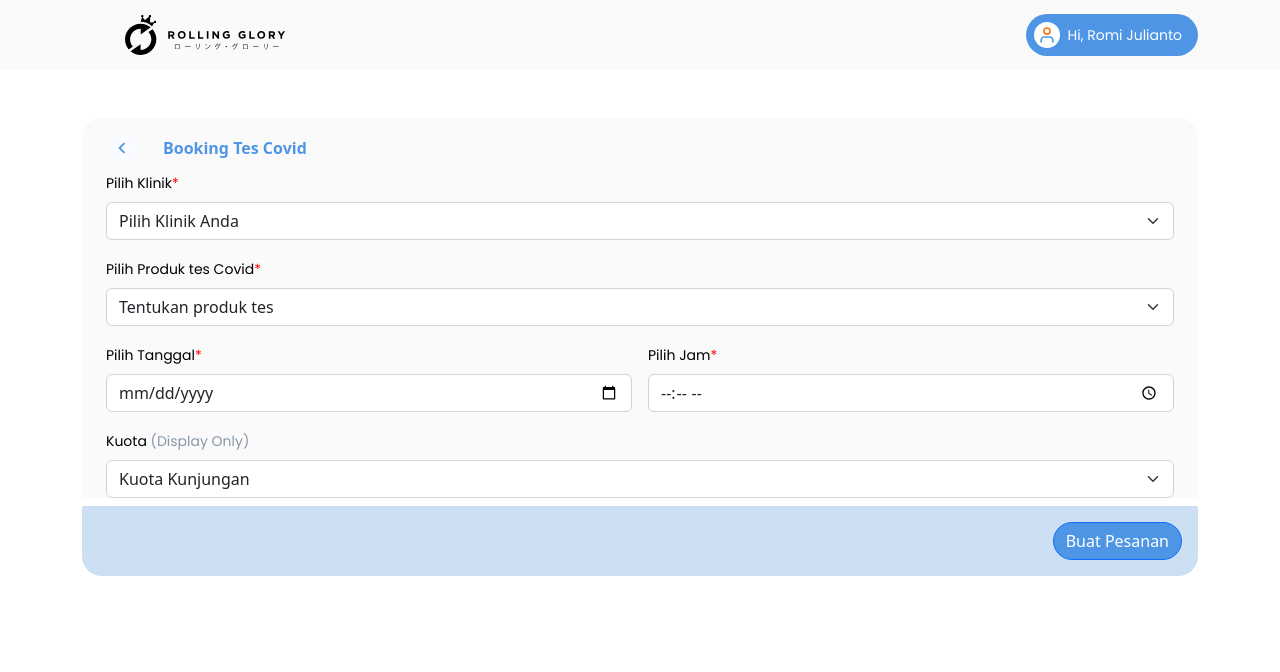
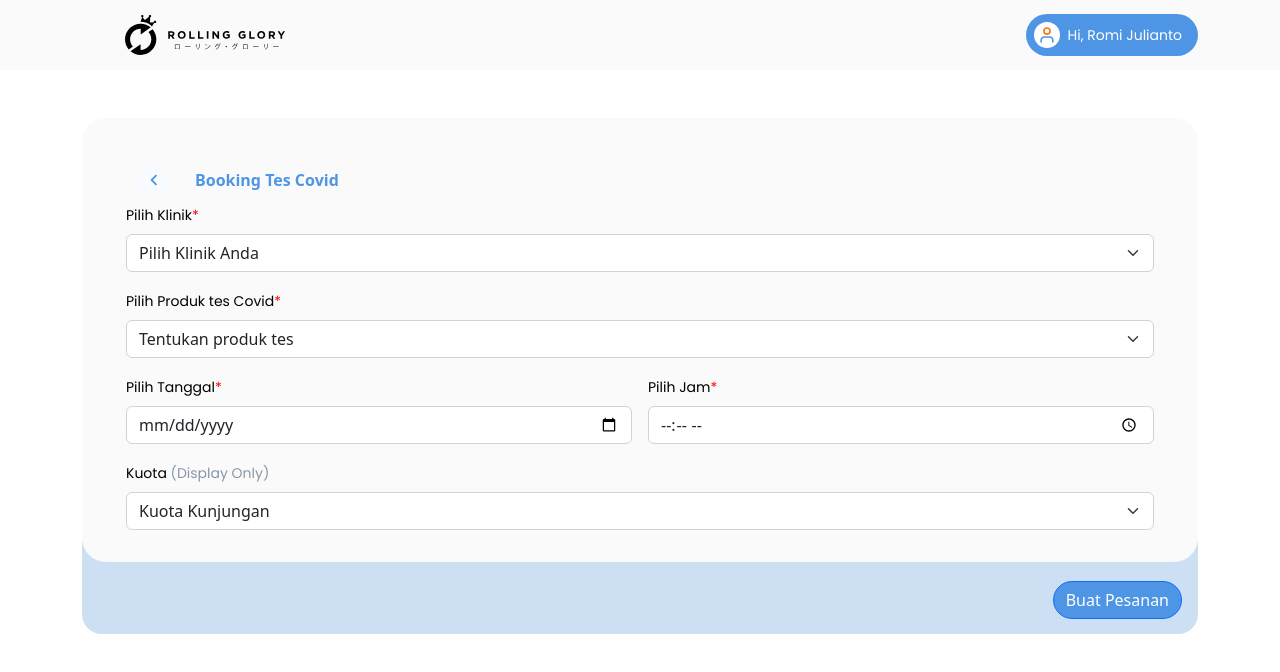
Before and after one commit to romijulianto/rgb-bootcamp-monthly-task-2-romijulianto, a React (Create React App) app: page /booking in a window 1280 px wide. Shown: the top 672 px of the page. Built offline with nearby package versions, Linux system fonts and the light colour scheme; the HTML template or start-up script is replaced by a standard one.

Commit message:
revisi button with z-index

```diff
--- a/src/App.css
+++ b/src/App.css
@@ -114,8 +114,9 @@ header {
 
 #formBooking {
   background-color: rgb(250, 250, 250);
-  border-top-left-radius: 20px;
-  border-top-right-radius: 20px;
+  border-radius: 24px 24px 24px 24px;
+  padding: 32px;
+  gap: 32px;
 }
 
 #userName {
@@ -130,9 +131,13 @@ header {
   background-color: #cddff2;
   border-bottom-left-radius: 20px;
   border-bottom-right-radius: 20px;
-  padding: 24px;
+  margin-top: -20px;
+  padding: 15px;
+  z-index: -1;
+  position: relative;
   gap: 8px;
 }
+
 
 /* End Booking Style */
 
--- a/src/pages/auth/Register.js
+++ b/src/pages/auth/Register.js
@@ -5,13 +5,13 @@ import { ReactComponent as EyeSlah } from "../../assets/icons/ic_eye_slash.svg";
 import { ReactComponent as Logo } from "../../assets/icons/ic_logo.svg";
 
 const Register = () => {
-
   /* Logic Register */
   const [nik, setNIK] = useState("");
   const [name, setName] = useState("");
   const [phone, setPhone] = useState("");
   const [email, setEmail] = useState("");
   const [password, setPassword] = useState("");
+  const [confPassword, setConfPassword] = useState("");
   const [birth_date, setBirthDay] = useState(Date(""));
   const [gender, setGender] = useState("Laki-laki");
   const [address, setAddress] = useState("");
@@ -26,6 +26,7 @@ const Register = () => {
         phone,
         email,
         password,
+        confPassword,
         birth_date,
         gender,
         address,
@@ -39,7 +40,6 @@ const Register = () => {
       }
     }
   };
-
 
   return (
     /* Design Front End */
@@ -248,8 +248,8 @@ const Register = () => {
                     <div className="input-group">
                       <input
                         type="password"
-                        value={password}
-                        onChange={(e) => setPassword(e.target.value)}
+                        value={confPassword}
+                        onChange={(e) => setConfPassword(e.target.value)}
                         className="form-control"
                         placeholder="Password"
                         required
@@ -269,7 +269,10 @@ const Register = () => {
                     value="term-conditions"
                     required
                   />
-                  <label className="form-check-label px-2" htmlFor="termAndConditons">
+                  <label
+                    className="form-check-label px-2"
+                    htmlFor="termAndConditons"
+                  >
                     Saya setuju dengan
                     <a href="#">
                       <b> Peraturan Pengguna & Kebijakan Privasi</b>
@@ -306,10 +309,9 @@ const Register = () => {
                     </button>
                   </div>
 
-
                   <label className="mt-4" id="toSignIn">
                     Sudah Punya Akun?{" "}
-                    <a href="#">
+                    <a href="http://localhost:4000/sign-in">
                       <b>Masuk</b>
                     </a>
                   </label>
@@ -325,6 +327,6 @@ const Register = () => {
       </div>
     </div>
   );
-}
+};
 
 export default Register;
--- a/src/pages/auth/SignIn.js
+++ b/src/pages/auth/SignIn.js
@@ -1,9 +1,39 @@
-import React from "react";
+import React, { useState } from 'react'
+import axios from 'axios';
+import { useNavigate } from "react-router-dom";
 
-function SignIn() {
+const SignIn = () => {
+
+  /* Logic Sign in */
+  const [email, setEmail] = useState("");
+  const [password, setPassword] = useState("");
+  const [message, setMessage] = useState("");
+  const navigate = useNavigate();
+
+  const Auth = async (e) => {
+    e.preventDefault();
+    try {
+      await axios.post(`http://localhost:3000/api/apps/auth/login`, {
+        email: email,
+        password: password,
+      });
+      navigate("/booking");
+    } catch (error) {
+      if (error.response) {
+        setMessage(error.response.data.message);
+        /* for detail error */
+        console.log(error.response.data);
+        console.log(error.response.status);
+        console.log(error.response.headers);
+      }
+    }
+  }
+
+  /* Style Sign in */
   return (
     <div className="Auth-form-container">
-      <form className="Auth-form">
+      <form onSubmit={Auth} className="Auth-form">
+        <p>{message}</p>
         <div className="Auth-form-content">
           <h3 className="Auth-form-title">Selamat Datang</h3>
           <div className="form-group mt-3">
@@ -11,6 +41,7 @@ function SignIn() {
             <input
               type="email"
               className="form-control mt-1"
+              value={email} onChange={(e) => setEmail(e.target.value)}
               placeholder="ex: romijuulianto@gmail.com"
             />
           </div>
@@ -19,6 +50,7 @@ function SignIn() {
             <input
               type="password"
               className="form-control mt-1"
+              value={password} onChange={(e) => setPassword(e.target.value)}
               placeholder="Masukan Kata Sandi"
             />
           </div>
@@ -47,7 +79,7 @@ function SignIn() {
             </button>
           </div>
           <p className="forgot-password text-center mt-4">
-            Belum Daftar? <a href="#">Daftar Sekarang</a>
+            Belum Daftar? <a href="http://localhost:4000/register">Daftar Sekarang</a>
           </p>
         </div>
       </form>
--- a/src/pages/booking/Booking.js
+++ b/src/pages/booking/Booking.js
@@ -6,9 +6,10 @@ function Booking() {
   return (
     <div id="bookingLayer">
       <Header />
-      <div className="container mt-5">
+
+      <div className="container mt-5 mb-5">
         <div className="container" id="formBooking">
-          <div className="d-flex">
+          <div className="container">
             <button className="btn mt-2">
               <BackButton />
             </button>
@@ -95,12 +96,10 @@ function Booking() {
           </div>
         </div>
 
-        <div
-          className="container text-end mt-2 px-3 py-3"
-          id="containerButtonBooking"
-        >
-          <button className="btn btn-primary">Buat Pesanan</button>
+        <div className="container text-end px-3" id="containerButtonBooking">
+          <button type="submit" className="btn btn-primary mt-4">Buat Pesanan</button>
         </div>
+
       </div>
     </div>
   );
--- a/src/pages/users/EditProfile.js
+++ b/src/pages/users/EditProfile.js
@@ -222,7 +222,9 @@ function EditProfile() {
             className="container text-end mt-2 px-3 py-3"
             id="containerButtonBooking"
           >
-            <button className="btn btn-primary">Simpan Perubahan</button>
+            <button type="submit" className="btn btn-primary">
+              Simpan Perubahan
+            </button>
           </div>
         </div>
       </div>
```
Also changed, not shown: src/components/ShowError.js (added), 1 other file (tests, documents, lock files or other folders).
